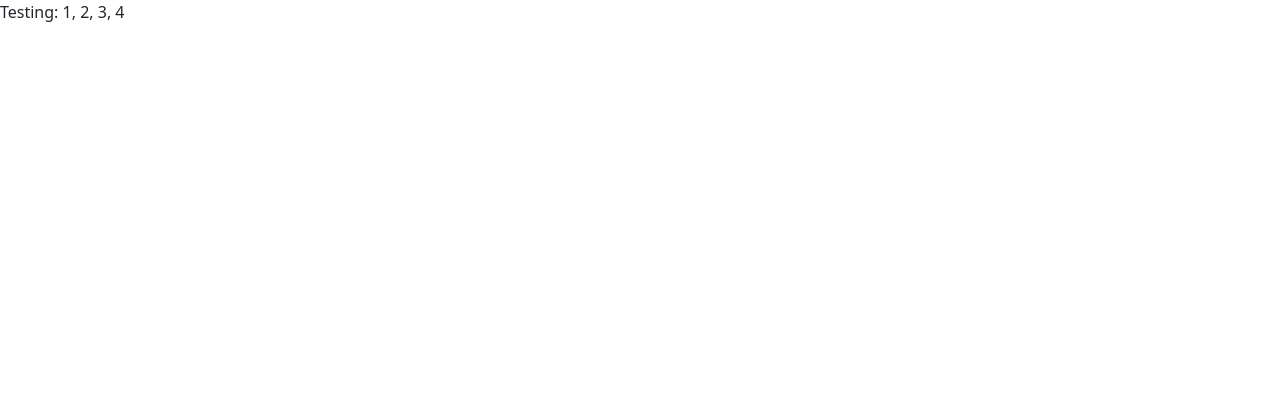
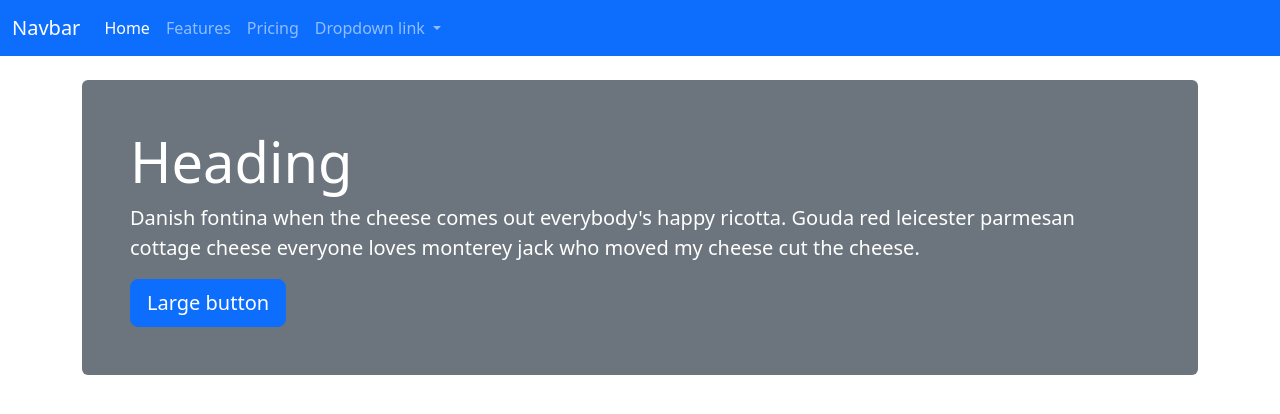
Before and after one commit to aislyn-gaddis/aislyn-bootstrap, a website: page src/index.html in a window 1280 px wide. Drawn offline with nearby package versions, Linux system fonts and the light colour scheme; files that its build step writes are made by us from their sources; files whose address does not match are found by name.

Commit message:
chapter 18

```diff
--- a/src/index.html
+++ b/src/index.html
@@ -8,8 +8,45 @@
 </head>
 
 <body>
-  <!-- Content starts here -->
-  <p>Testing: 1, 2, 3, 4</p>
+  <nav class="navbar navbar-expand-lg bg-primary" data-bs-theme="dark">
+    <div class="container-fluid">
+      <a class="navbar-brand" href="#">Navbar</a>
+      <button class="navbar-toggler" type="button" data-bs-toggle="collapse" data-bs-target="#navbarNavDropdown" aria-controls="navbarNavDropdown" aria-expanded="false" aria-label="Toggle navigation">
+        <span class="navbar-toggler-icon"></span>
+      </button>
+      <div class="collapse navbar-collapse" id="navbarNavDropdown">
+        <ul class="navbar-nav">
+          <li class="nav-item">
+            <a class="nav-link active" aria-current="page" href="#">Home</a>
+          </li>
+          <li class="nav-item">
+            <a class="nav-link" href="#">Features</a>
+          </li>
+          <li class="nav-item">
+            <a class="nav-link" href="#">Pricing</a>
+          </li>
+          <li class="nav-item dropdown">
+            <a class="nav-link dropdown-toggle" href="#" role="button" data-bs-toggle="dropdown" aria-expanded="false">
+              Dropdown link
+            </a>
+            <ul class="dropdown-menu">
+              <li><a class="dropdown-item" href="#">Action</a></li>
+              <li><a class="dropdown-item" href="#">Another action</a></li>
+              <li><a class="dropdown-item" href="#">Something else here</a></li>
+            </ul>
+          </li>
+        </ul>
+      </div>
+    </div>
+  </nav>
+
+  <div class="container">
+    <header class="bg-secondary text-white my-4 p-5 rounded">
+      <h1 class="display-4">Heading</h1>
+      <p class="lead">Danish fontina when the cheese comes out everybody's happy ricotta. Gouda red leicester parmesan cottage cheese everyone loves monterey jack who moved my cheese cut the cheese.</p>
+      <button type="button" class="btn btn-primary btn-lg">Large button</button>
+    </header>
+  </div>
 
   <!-- Closing scripts here -->
   <script src="js/bootstrap.bundle.min.js"></script>
```
Also changed, not shown: docs/index.html (+39 -2 lines), README.md.
